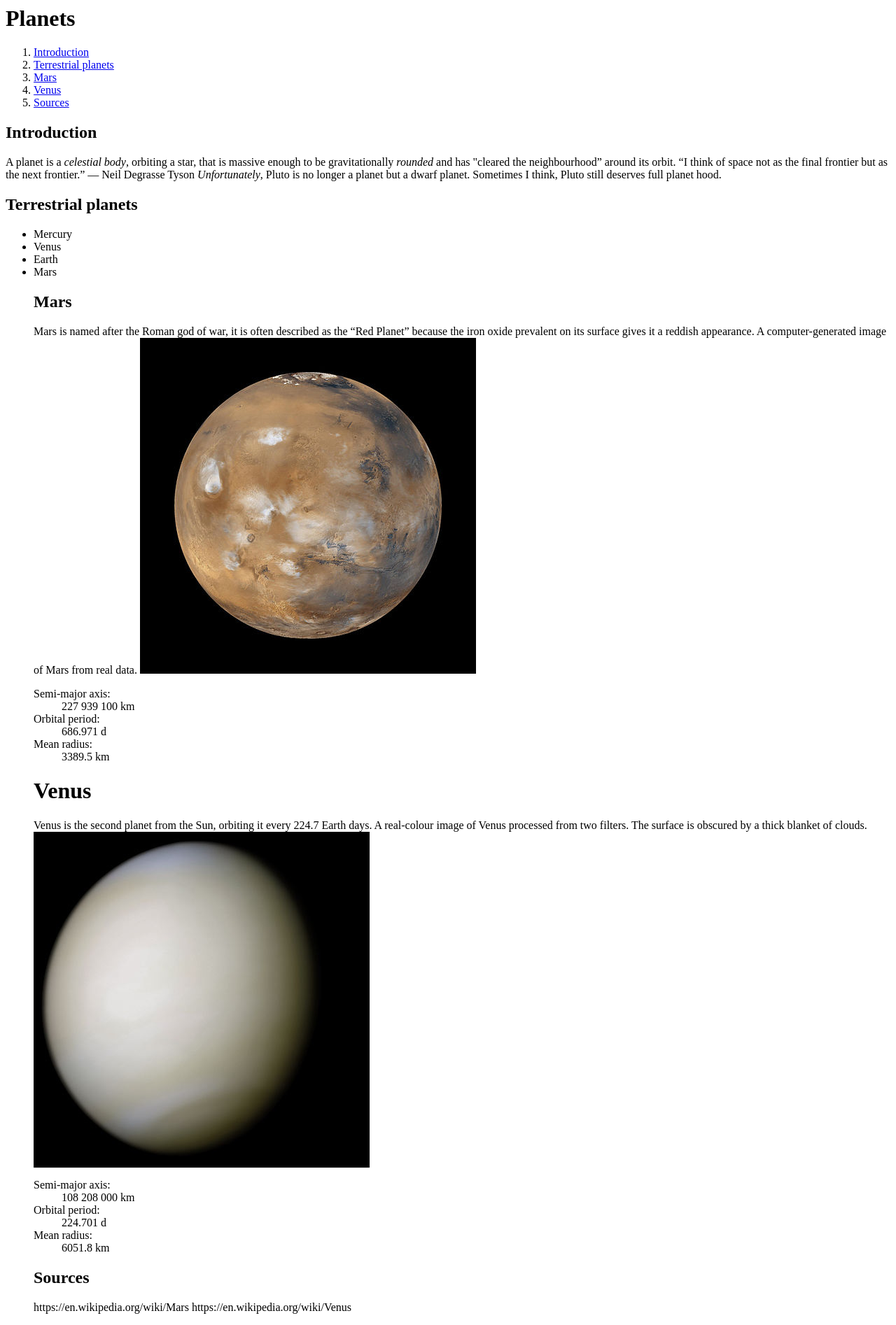
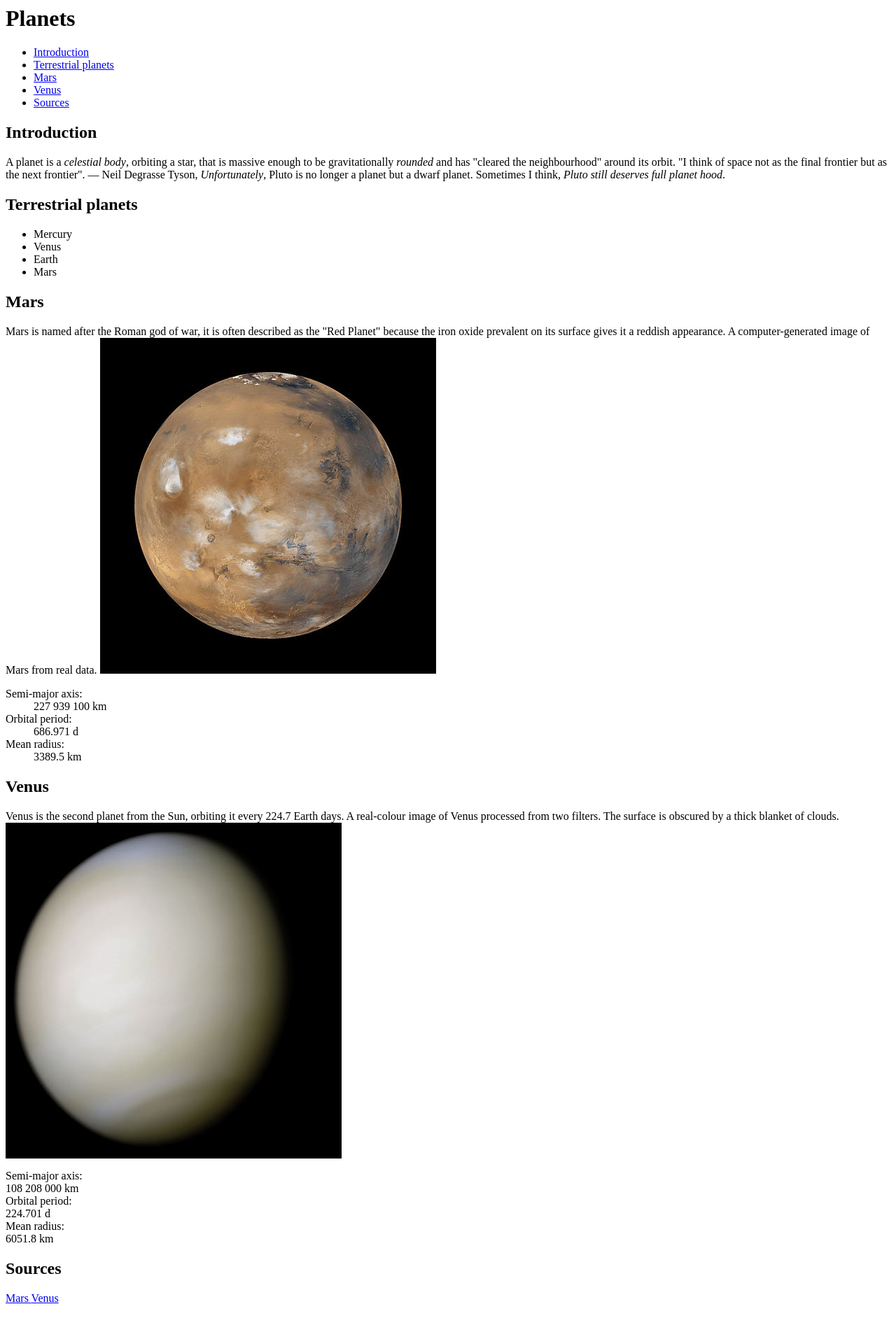
Before and after one commit to zhimmat/dsn1674-assignment-2, a plain HTML site: page index.html in a window 1280 px wide. Shown: the whole page at 70% size. After the commit the page ends 1873 px from the top, so only its background shows below. Drawn offline with Linux system fonts and the light colour scheme.

Commit message:
more code fixing

```diff
--- a/index.html
+++ b/index.html
@@ -1,20 +1,19 @@
-<header>
-  <h1>Planets</h1>
-<header>
-<ol>
+<header> <h1> Planets </h1> </header>
+
+<ul>
   <li><a href="https://en.wikipedia.org/wiki/Introduction"> Introduction </a></li>
   <li><a href="https://en.wikipedia.org/wiki/Terrestrial planets"> Terrestrial planets </a></li>
   <li><a href="https://en.wikipedia.org/wiki/Mars"> Mars </a></li>
   <li><a href="https://en.wikipedia.org/wiki/Venus"> Venus </a></li>
-<li><a href="https://en.wikipedia.org/wiki/Sources"> Sources</a></li>
-</ol>
+  <li><a href="https://en.wikipedia.org/wiki/Source"> Sources</a></li>
+</ul>
 
 <h2>Introduction</h2>
 
-A planet is a <em>celestial body</em>, orbiting a star, that is massive enough to be gravitationally <em>rounded</em> and has "cleared the neighbourhood” around its orbit.
-“I think of space not as the final frontier but as the next frontier.”
-— Neil Degrasse Tyson
-<em>Unfortunately</em>, Pluto is no longer a planet but a dwarf planet. Sometimes I think, Pluto still deserves full planet hood.
+A planet is a <em>celestial body</em>, orbiting a star, that is massive enough to be gravitationally <em>rounded</em> and has "cleared the neighbourhood" around its orbit.
+"I think of space not as the final frontier but as the next frontier".
+— Neil Degrasse Tyson,
+<em>Unfortunately</em>, Pluto is no longer a planet but a dwarf planet. Sometimes I think, <i>Pluto still deserves full planet hood</i>.
 
 <h2>Terrestrial planets</h2>
 
@@ -23,15 +22,15 @@ A planet is a <em>celestial body</em>, orbiting a star, that is massive enough t
   <li>Venus</li>
   <li>Earth</li>
   <li>Mars</li>
-</u1>
+</ul>
 
 <h2>Mars</h2>
 
-Mars is named after the Roman god of war, it is often described as the “Red Planet” because the iron oxide prevalent on its surface gives it a reddish appearance.
+Mars is named after the Roman god of war, it is often described as the "Red Planet" because the iron oxide prevalent on its surface gives it a reddish appearance.
 
 A computer-generated image of Mars from real data.
 
-<img src="images/mars.jpg">
+<img src="images/mars.jpg" alt="The planet Mars">
 
 <dl>
   <dt>Semi-major axis:</dt>
@@ -44,26 +43,26 @@ A computer-generated image of Mars from real data.
   <dd>3389.5 km</dd>
 </dl>
 
-<h1>Venus</h1>
+<h2>Venus</h2>
 
 Venus is the second planet from the Sun, orbiting it every 224.7 Earth days.
 
 A real-colour image of Venus processed from two filters. The surface is obscured by a thick blanket of clouds.
 
-<img src="images/venus.jpg">
+<img src="images/venus.jpg" alt="The planet Venus">
 
 <dl>
   <dt>Semi-major axis:</dt>
-  <dd>108 208 000 km</dd>
+  108 208 000 km
 
   <dt>Orbital period:</dt>
-  <dd>224.701 d</dd>
+  224.701 d
 
   <dt>Mean radius:</dt>
-  <dd>6051.8 km</dd>
+  6051.8 km
 </dl>
 
 <h2>Sources</h2>
 
-https://en.wikipedia.org/wiki/Mars
-https://en.wikipedia.org/wiki/Venus
+<a href="https://en.wikipedia.org/wiki/Mars"> Mars </a>
+<a href="https://en.wikipedia.org/wiki/Venus">Venus</a>
```
Lines whose indentation alone changed are shown as unchanged.
